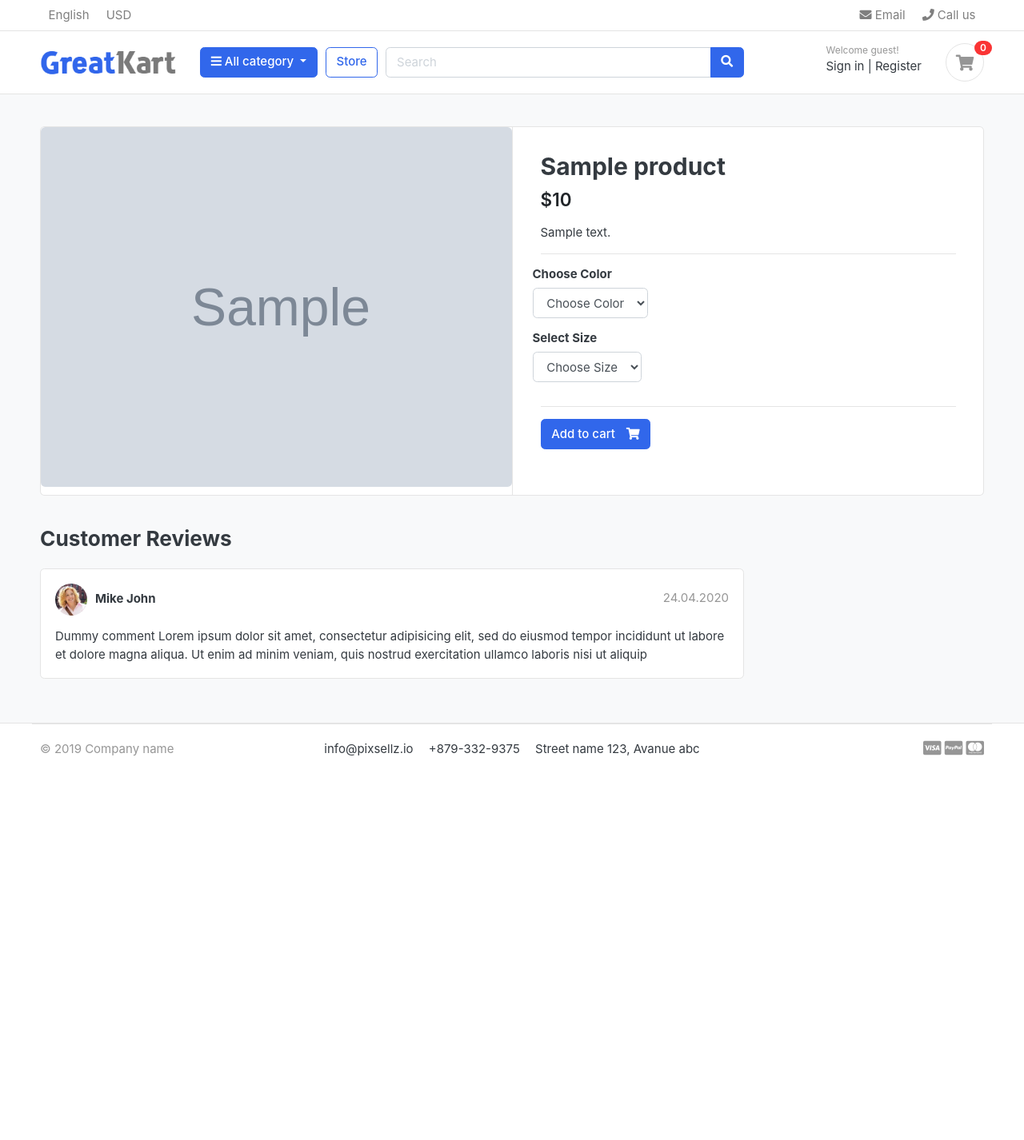
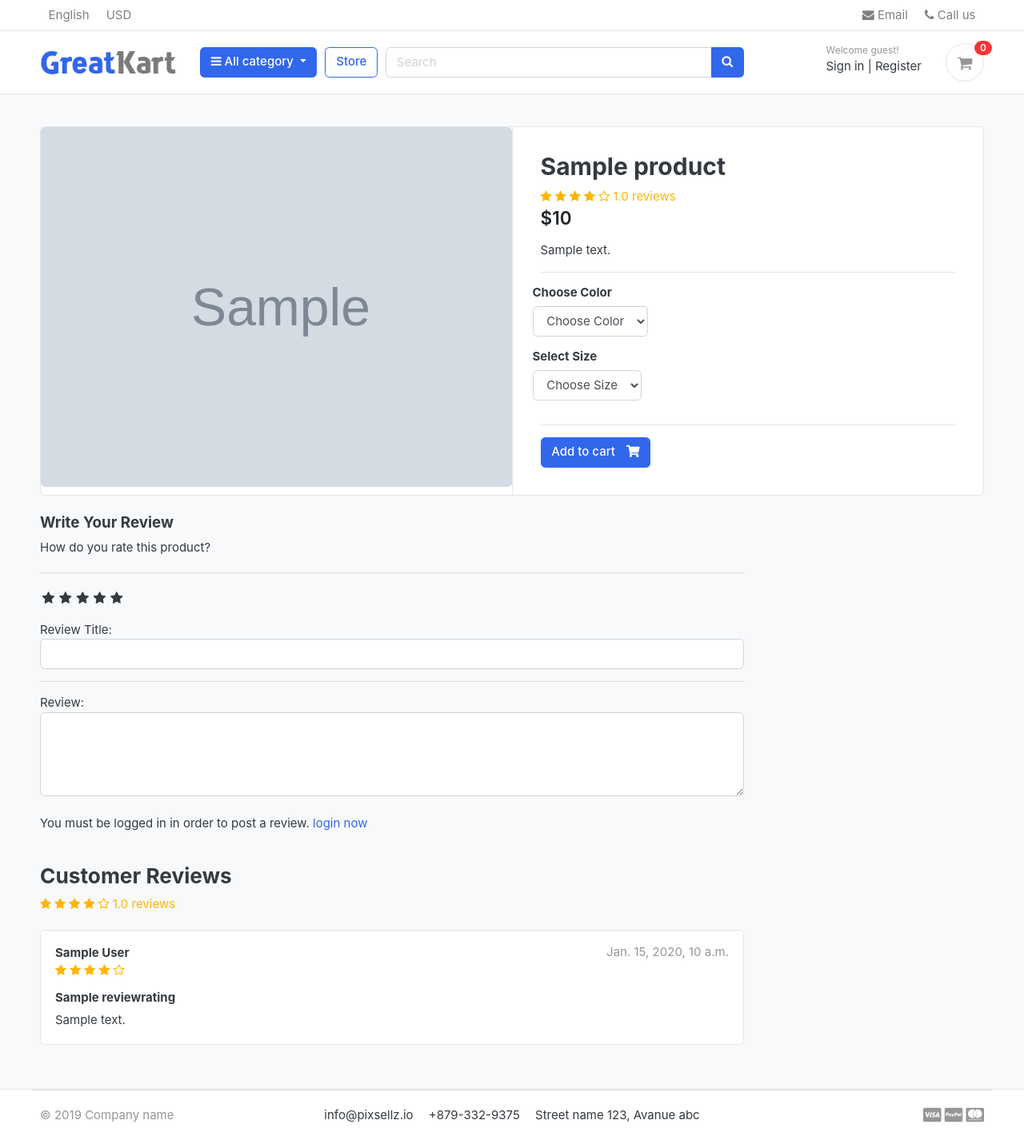
Before and after one commit to dipali81/ecommerce-wesite, a Django app: a page that uses ecommerceproject/templates/base.html in a window 1280 px wide. Shown: the whole page at 80% size. Before the commit the page ends 946 px from the top, so only its background shows below. Run offline with Django 4.2, Linux system fonts and the light colour scheme; tables that the repository leaves empty hold one stand-in row (values such as "Sample post"); grey boxes marked "Sample" are stand-in pictures; some libraries are stand-ins or nearby versions; some web fonts are replaced.

Commit message:
reviews and rating

```diff
--- a/ecommerceproject/accounts/models.py
+++ b/ecommerceproject/accounts/models.py
@@ -56,6 +56,8 @@ class Account(AbstractBaseUser):
 
     objects = MyAccountManager()
 
+    def full_name(self):
+        return f'{self.first_name} {self.last_name}'
     def __str__(self):
         return self.email
 
--- /dev/null
+++ b/ecommerceproject/ecommerceproject/static/css/custom.css
@@ -0,0 +1,40 @@
+.rate > input{
+    display: none;
+}
+.rate{
+    display: inline-block;
+    border: 0;
+}
+.rate > label{
+    float: right;
+}
+
+/* start showing stars */
+
+.rate > label:before{
+    display: inline-block;
+    font-size: 1.1rem;
+    font-family: FontAwesome;
+    content: "\f005";
+    margin: 0;
+    padding: 0.3rem .2rem;
+    cursor: pointer;
+}
+.rate .half:before{
+    content:  "\f089";
+    position: absolute;
+    padding-right: 0;
+}
+/* hover and click */
+input:checked ~ label, label:hover ~ label{
+    color: #ffb503;
+}
+/* hover highlight */
+
+input:checked + label:hover, input:checked ~ label:hover,input:checked ~ label:hover ~ label,
+label:hover ~ input:checked ~ label{
+    color: #cc9000;
+}
+.rating-star{
+    color: #ffb503 !important;
+}
--- a/ecommerceproject/store/admin.py
+++ b/ecommerceproject/store/admin.py
@@ -1,5 +1,5 @@
 from django.contrib import admin
-from .models import Product,Variation
+from .models import Product,Variation,ReviewRating
 # Register your models here.
 
 class ProductAdmin(admin.ModelAdmin):
@@ -11,3 +11,4 @@ class VariationAdmin(admin.ModelAdmin):
     list_filter = ('product','variation_category','variation_value')
 admin.site.register(Product,ProductAdmin)
 admin.site.register(Variation,VariationAdmin)
+admin.site.register(ReviewRating)
--- a/ecommerceproject/store/urls.py
+++ b/ecommerceproject/store/urls.py
@@ -5,4 +5,5 @@ urlpatterns = [
     path('category/<slug:category_slug>/',views.store,name="products_by_category"),
     path('category/<slug:category_slug>/<slug:product_slug>/',views.product_detail,name="product_detail"),
     path('search/',views.search,name='search'),
+    path('submit_review/<int:product_id>/',views.submit_review,name="submit_review")
 ]
--- a/ecommerceproject/store/views.py
+++ b/ecommerceproject/store/views.py
@@ -1,10 +1,13 @@
-from django.shortcuts import render,get_object_or_404
+from django.shortcuts import render,redirect,get_object_or_404
 from django.core.paginator import EmptyPage,PageNotAnInteger,Paginator
 from carts.models import CartItem
 from carts.views import _cart_id
-from .models import Product
+from .models import Product, ReviewRating
+from orders.models import OrderProduct
 from django.db.models import Q
 from category.models import Category
+from .forms import ReviewForm
+from django.contrib import messages
 # Create your views here.
 
 def store(request,category_slug=None):
@@ -37,9 +40,21 @@ def product_detail(request,category_slug,product_slug):
 
     except Exception as e:
         raise e
+    if request.user.is_authenticated:
+        try:
+            orderproduct = OrderProduct.objects.filter(user=request.user,product_id=single_product.id).exists()
+        except OrderProduct.DoesNotExist:
+            orderproduct = None
+    else:
+        orderproduct = None
+    #get the reviews
+    reviews = ReviewRating.objects.filter(product_id=single_product.id,status=True)
+
     context ={
         'single_product':single_product,
         'in_cart':in_cart,
+        'orderproduct':orderproduct,
+        'reviews':reviews,
     }
     return render(request,'store/product_detail.html',context)
 
@@ -55,3 +70,26 @@ def search(request):
             'product_count':product_count,
         }
     return render(request,'store/store.html',context)
+
+def submit_review(request,product_id):
+    url = request.META.get('HTTP_REFERER')
+    if request.method == "POST":
+        try:
+            reviews = ReviewRating.objects.get(user__id=request.user.id,product__id=product_id)
+            form = ReviewForm(request.POST,instance=reviews)
+            form.save()
+            messages.success(request,"Thank you! Your Review Has Been Updated.")
+            return redirect(url)
+        except ReviewRating.DoesNotExist:
+            form = ReviewForm(request.POST)
+            if form.is_valid():
+                data = ReviewRating()
+                data.subject = form.cleaned_data['subject']
+                data.rating = form.cleaned_data['rating']
+                data.review = form.cleaned_data['review']
+                data.ip = request.META.get("REMOTE_ADDR")
+                data.product_id = product_id
+                data.user_id = request.user.id
+                data.save()
+                messages.success(request,"Thank you! Your Review Has Been Submitted.")
+                return redirect(url)
--- a/ecommerceproject/templates/base.html
+++ b/ecommerceproject/templates/base.html
@@ -23,8 +23,10 @@
 
 <!-- custom style -->
 <link href="{% static 'css/ui.css' %}" rel="stylesheet" type="text/css"/>
+<link href="{% static 'css/custom.css' %}" rel="stylesheet" type="text/css"/>
 <link href="{% static 'css/responsive.css' %}" rel="stylesheet" media="only screen and (max-width: 1200px)" />
-
+{% comment %} font awesome cdn link {% endcomment %}
+<link rel="stylesheet" href="https://cdnjs.cloudflare.com/ajax/libs/font-awesome/4.7.0/css/font-awesome.min.css">
 <!-- custom javascript -->
 <script src="{% static 'js/script.js' %}" type="text/javascript"></script>
 <!-- Replace "test" with your own sandbox Business account app client ID -->
--- a/ecommerceproject/templates/store/product_detail.html
+++ b/ecommerceproject/templates/store/product_detail.html
@@ -19,16 +19,21 @@
     <form action="{% url 'add_cart' single_product.id %}" method="POST">
          {% csrf_token %}
       <article class="content-body">
-
         <h2 class="title">{{single_product.product_name}}</h2>
-
+        <div class="rating-star">
+            <span>
+                <i class="fa fa-star{% if single_product.averageReview < 0.5 %}-o{% elif single_product.averageReview >= 0.5 and  single_product.averageReview < 1 %}-half-o {% endif %}" aria-hidden="true"></i>
+                <i class="fa fa-star{% if single_product.averageReview < 1.5 %}-o{% elif single_product.averageReview >= 1.5 and  single_product.averageReview < 2 %}-half-o {% endif %}" aria-hidden="true"></i>
+                <i class="fa fa-star{% if single_product.averageReview < 2.5 %}-o{% elif single_product.averageReview >= 2.5 and  single_product.averageReview < 3 %}-half-o {% endif %}" aria-hidden="true"></i>
+                <i class="fa fa-star{% if single_product.averageReview < 3.5 %}-o{% elif single_product.averageReview >= 3.5 and  single_product.averageReview < 4 %}-half-o {% endif %}" aria-hidden="true"></i>
+                <i class="fa fa-star{% if single_product.averageReview < 4.5 %}-o{% elif single_product.averageReview >= 4.5 and  single_product.averageReview < 5 %}-half-o {% endif %}" aria-hidden="true"></i>
+                <span>{{single_product.countReview}} reviews</span>
+            </span>
+        </div>
         <div class="mb-3">
             <var class="price h4">${{single_product.price}}</var>
         </div>
-
          <p>{{single_product.description}}</p>
-
-
         <hr>
         <div class="row">
             <div class="item-option-select">
@@ -65,6 +70,7 @@
           {% comment %} {% endif %} {% endcomment %}
         {% endif %}
         </article> <!-- product-info-aside .// -->
+    </form>
             </main> <!-- col.// -->
         </div> <!-- row.// -->
     </div> <!-- card.// -->
@@ -75,29 +81,82 @@
     <div class="row">
                 <div class="col-md-9">
 
+        <form action="{% url 'submit_review' single_product.id %}" method="POST">
+            {% csrf_token %}
+            <h5>Write Your Review</h5>
+            <div>
+                <label for="">How do you rate this product?</label>
+                <hr>
+                <div class="rate">
+                    <input type="radio" name="rating" id="rating10" value="5" required><label for="rating10" title="5"></label>
+                    <input type="radio" name="rating" id="rating9" value="4.5" required><label for="rating9" title="4.5" class="half"></label>
+                    <input type="radio" name="rating" id="rating8" value="4" required><label for="rating8" title="4"></label>
+                    <input type="radio" name="rating" id="rating7" value="3.5" required><label for="rating7" title="3.5" class="half"></label>
+                    <input type="radio" name="rating" id="rating6" value="3" required><label for="rating6" title="3"></label>
+                    <input type="radio" name="rating" id="rating5" value="2.5" required><label for="rating5" title="2.5" class="half"></label>
+                    <input type="radio" name="rating" id="rating4" value="2" required><label for="rating4" title="2"></label>
+                    <input type="radio" name="rating" id="rating3" value="1.5" required><label for="rating3" title="1.5" class="half"></label>
+                    <input type="radio" name="rating" id="rating2" value="1" required><label for="rating2" title="1"></label>
+                    <input type="radio" name="rating" id="rating1" value="0.5" required><label for="rating1" title="0.5" class="half"></label>
+                </div>
+                <br>
+                Review Title:
+                <input type="text" class="form-control" name="subject">
+                <hr>
+                Review:
+                <textarea name="review" class="form-control" rows="4"></textarea>
+                <br>
+                {% if user.is_authenticated %}
+                    {% if orderproduct %}
+                        <input type="submit" value="Submit Review" class="btn mb-4 btn-primary">
+                    {% else %}
+                    <p>You must purchase this product to post a review.</p>
+                    {% endif %}
+                {% else %}
+                    <p>You must be logged in in order to post a review.  <span><a href="{% url 'login' %}">login now</a></span> </p>
+                {% endif %}
+            </div>
+            {% include 'includes/alerts.html' %}
+        </form>
+        <br>
         <header class="section-heading">
             <h3>Customer Reviews </h3>
-
+            <div class="rating-star">
+                <span>
+                    <i class="fa fa-star{% if single_product.averageReview < 0.5 %}-o{% elif single_product.averageReview >= 0.5 and  single_product.averageReview < 1 %}-half-o {% endif %}" aria-hidden="true"></i>
+                    <i class="fa fa-star{% if single_product.averageReview < 1.5 %}-o{% elif single_product.averageReview >= 1.5 and  single_product.averageReview < 2 %}-half-o {% endif %}" aria-hidden="true"></i>
+                    <i class="fa fa-star{% if single_product.averageReview < 2.5 %}-o{% elif single_product.averageReview >= 2.5 and  single_product.averageReview < 3 %}-half-o {% endif %}" aria-hidden="true"></i>
+                    <i class="fa fa-star{% if single_product.averageReview < 3.5 %}-o{% elif single_product.averageReview >= 3.5 and  single_product.averageReview < 4 %}-half-o {% endif %}" aria-hidden="true"></i>
+                    <i class="fa fa-star{% if single_product.averageReview < 4.5 %}-o{% elif single_product.averageReview >= 4.5 and  single_product.averageReview < 5 %}-half-o {% endif %}" aria-hidden="true"></i>
+                    <span>{{single_product.countReview}} reviews</span>
+                </span>
+            </div>
         </header>
-
+        {% for review in reviews %}
         <article class="box mb-3">
             <div class="icontext w-100">
-                <img src="{% static './images/avatars/avatar1.jpg' %}" class="img-xs icon rounded-circle">
                 <div class="text">
-                    <span class="date text-muted float-md-right">24.04.2020 </span>
-                    <h6 class="mb-1">Mike John </h6>
-
+                    <span class="date text-muted float-md-right">{{review.updated_at}}</span>
+                    <h6 class="mb-1">{{review.user.full_name}}</h6>
+                    <div class="rating-star">
+                        <span>
+                            <i class="fa fa-star{% if review.rating == 0.5 %}-half-o{% elif review.rating < 1 %}-o {% endif %}" aria-hidden="true"></i>
+                            <i class="fa fa-star{% if review.rating == 1.5 %}-half-o{% elif review.rating < 2 %}-o {% endif %}" aria-hidden="true"></i>
+                            <i class="fa fa-star{% if review.rating == 2.5 %}-half-o{% elif review.rating < 3 %}-o {% endif %}" aria-hidden="true"></i>
+                            <i class="fa fa-star{% if review.rating == 3.5 %}-half-o{% elif review.rating < 4 %}-o {% endif %}" aria-hidden="true"></i>
+                            <i class="fa fa-star{% if review.rating == 4.5 %}-half-o{% elif review.rating < 5 %}-o {% endif %}" aria-hidden="true"></i>
+                        </span>
+                    </div>
                 </div>
             </div> <!-- icontext.// -->
             <div class="mt-3">
+                <h6>{{review.subject}}</h6>
                 <p>
-                    Dummy comment Lorem ipsum dolor sit amet, consectetur adipisicing elit, sed do eiusmod
-                    tempor incididunt ut labore et dolore magna aliqua. Ut enim ad minim veniam,
-                    quis nostrud exercitation ullamco laboris nisi ut aliquip
+                    {{review.review}}
                 </p>
             </div>
         </article>
-
+    {% endfor %}
       </form>
 
         </div> <!-- col.// -->
```
Also changed, not shown: ecommerceproject/store/forms.py (added, +7 -0 lines), ecommerceproject/store/models.py (+28 -0 lines), ecommerceproject/store/migrations/0002_reviewrating.py (added). Lines whose indentation alone changed are shown as unchanged.
